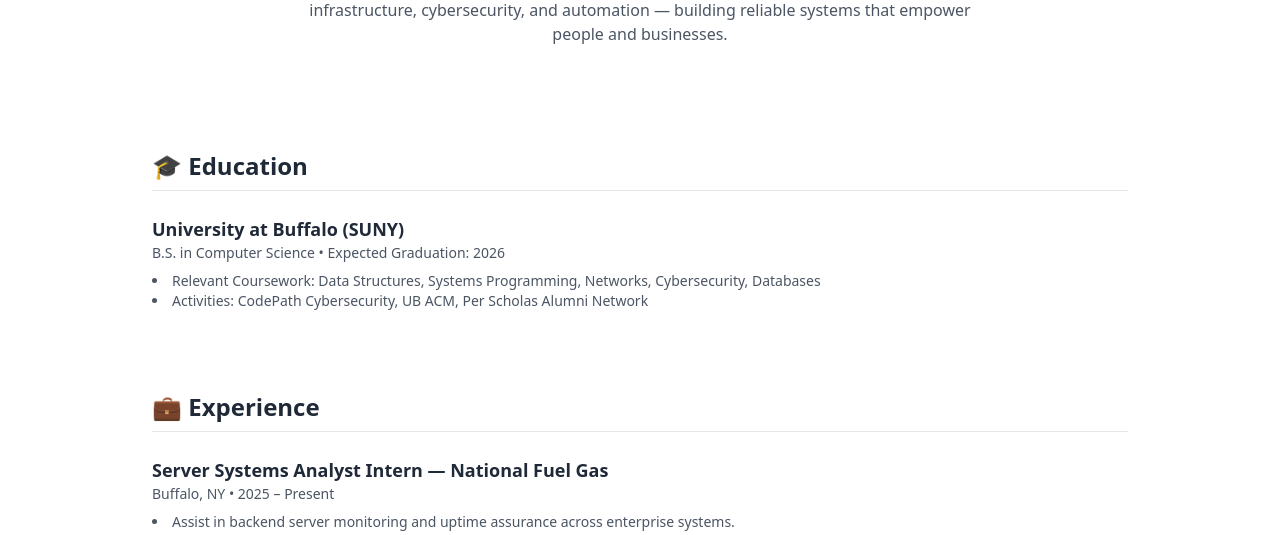
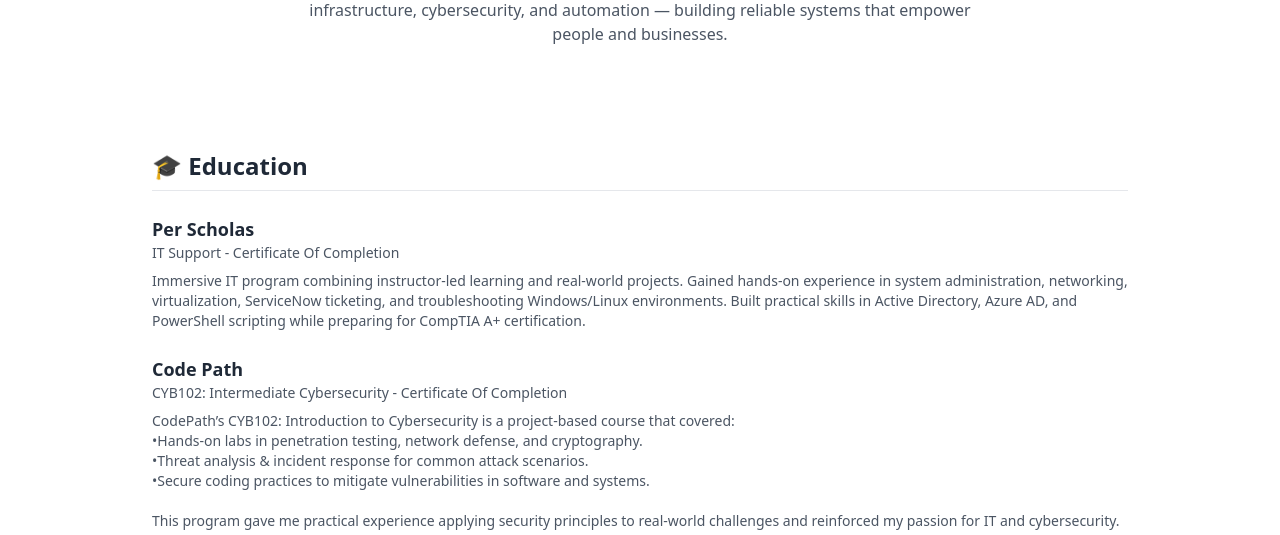
Before and after one commit to Mehedih178/portfolio, a plain HTML site: page about.html in a window 1280 px wide. Shown: the part 214-749 px from the top of the page. Drawn offline with nearby package versions, Linux system fonts and the light colour scheme.

Commit message:
fixed typos

```diff
--- a/about.html
+++ b/about.html
@@ -58,6 +58,33 @@
     <h3 class="text-2xl font-semibold mb-6 border-b border-gray-200 dark:border-gray-800 pb-2">🎓 Education</h3>
     <div class="space-y-6">
         <div>
+            <h4 class="font-bold text-lg">Per Scholas</h4>
+            <p class="text-sm text-gray-600 dark:text-gray-400">IT Support - Certificate Of Completion</p>
+            <ul class="list-disc list-inside text-gray-600 dark:text-gray-300 mt-2 text-sm">
+            <p>
+                Immersive IT program combining instructor-led learning and real-world projects.
+                Gained hands-on experience in system administration, networking, virtualization, ServiceNow ticketing, and troubleshooting
+                Windows/Linux environments. Built practical skills in Active Directory, Azure AD, and PowerShell scripting while preparing for CompTIA A+ certification.
+            </p>
+            </ul>
+        </div>
+
+        <div>
+            <h4 class="font-bold text-lg">Code Path</h4>
+            <p class="text-sm text-gray-600 dark:text-gray-400">CYB102: Intermediate Cybersecurity - Certificate Of Completion</p>
+            <ul class="list-disc list-inside text-gray-600 dark:text-gray-300 mt-2 text-sm">
+            <p>
+                CodePath’s CYB102: Introduction to Cybersecurity is a project-based course that covered: <br>
+                •Hands-on labs in penetration testing, network defense, and cryptography.<br>
+                •Threat analysis & incident response for common attack scenarios.<br>
+                •Secure coding practices to mitigate vulnerabilities in software and systems.<br>
+                <br>
+                This program gave me practical experience applying security principles to real-world challenges and reinforced my passion for IT and cybersecurity.
+            </p>
+            </ul>
+        </div>
+
+        <div>
             <h4 class="font-bold text-lg">University at Buffalo (SUNY)</h4>
             <p class="text-sm text-gray-600 dark:text-gray-400">B.S. in Computer Science • Expected Graduation: 2026</p>
             <ul class="list-disc list-inside text-gray-600 dark:text-gray-300 mt-2 text-sm">
@@ -74,7 +101,7 @@
     <div class="space-y-8">
       <div>
         <h4 class="font-bold text-lg">Server Systems Analyst Intern — National Fuel Gas</h4>
-        <p class="text-sm text-gray-600 dark:text-gray-400">Buffalo, NY • 2025 – Present</p>
+        <p class="text-sm text-gray-600 dark:text-gray-400">Buffalo, NY • OCT. 2025 – Present</p>
         <ul class="list-disc list-inside text-gray-600 dark:text-gray-300 mt-2 text-sm">
           <li>Assist in backend server monitoring and uptime assurance across enterprise systems.</li>
           <li>Collaborate with IT staff to ensure 100% service availability and performance tracking.</li>
@@ -84,7 +111,7 @@
 
       <div>
         <h4 class="font-bold text-lg">Backend Systems Manager — ULimo</h4>
-        <p class="text-sm text-gray-600 dark:text-gray-400">Remote • 2024</p>
+        <p class="text-sm text-gray-600 dark:text-gray-400">Remote • MAY 2024 - Present</p>
         <ul class="list-disc list-inside text-gray-600 dark:text-gray-300 mt-2 text-sm">
           <li>Managed route creation, uptime monitoring, and system access control for fleet operations.</li>
           <li>Configured user management dashboards and coordinated updates with development teams.</li>
@@ -104,7 +131,7 @@
         <b>CodePath CYB102</b> — Cybersecurity Track
       </li>
       <li class="bg-gray-50 dark:bg-gray-900 rounded-lg p-4 shadow hover:shadow-md transition">
-        <b>Per Scholas IT Support</b> — CompTIA IT Fundamentals & Networking Labs
+        <b>Per Scholas IT Support</b> — CompTIA A+, Google IT Support, Hardware & Networking Labs
       </li>
     </ul>
   </section>
```
Lines whose indentation alone changed are shown as unchanged.
